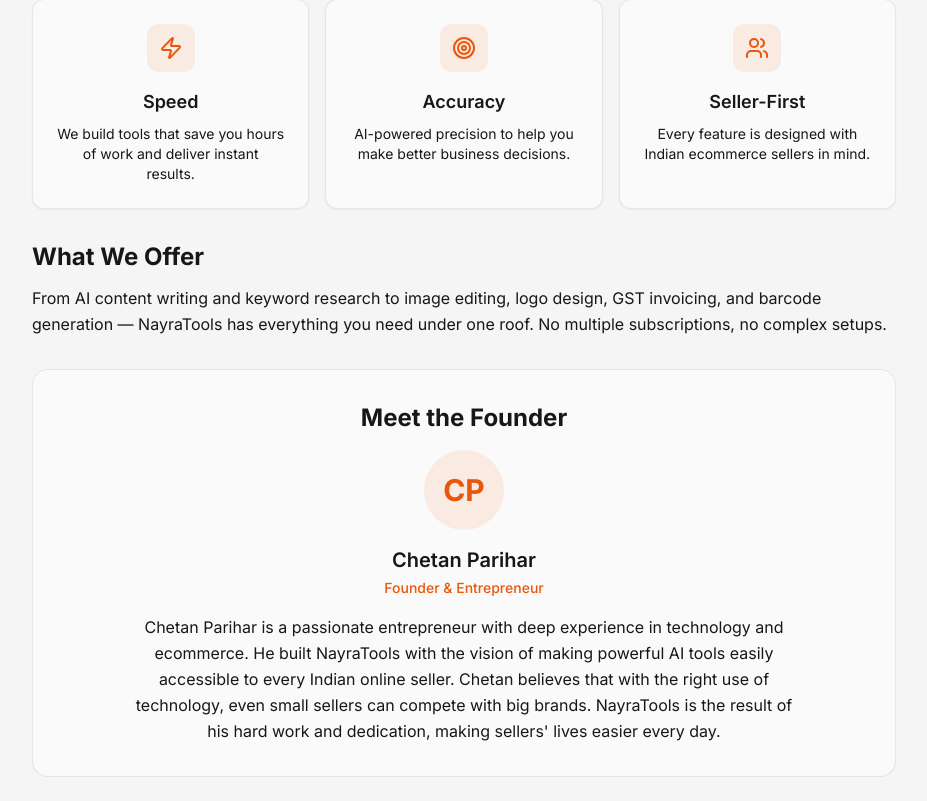
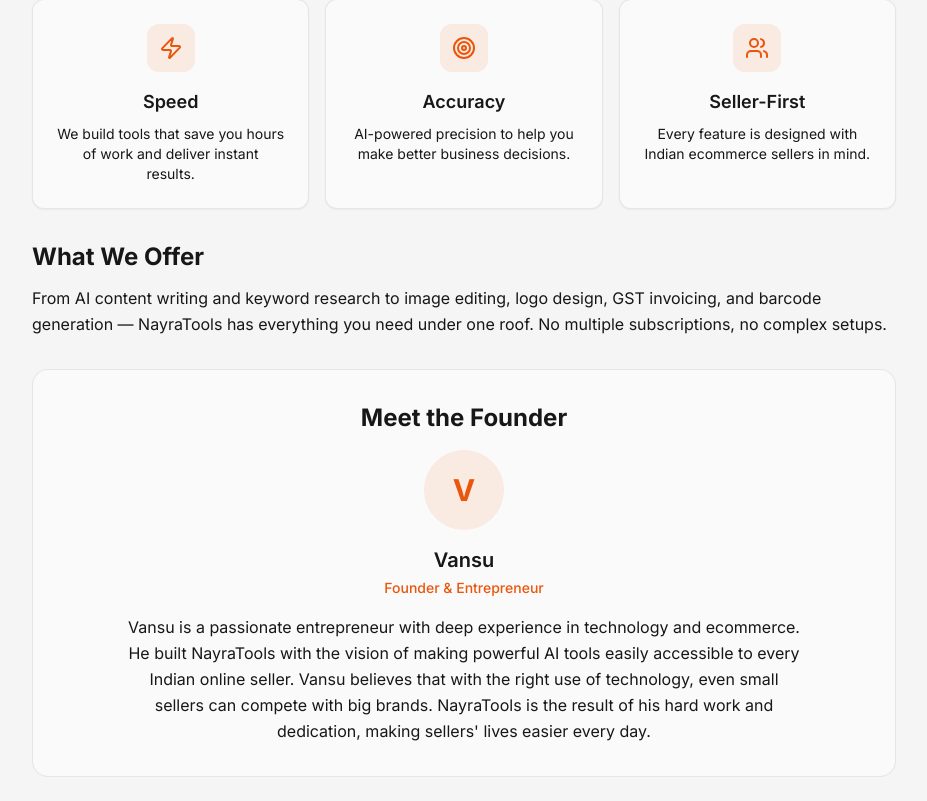
Before and after one commit to zyronce-ai/tools, a React (Vite) app: page /about in a window 1280 px wide. Shown: the part 507-1308 px from the top of the page, without its empty margins (176-1103 px from the left). Built offline with nearby package versions, Linux system fonts and the light colour scheme; no server answers.

Commit message:
Update About page founder name to Vansu

```diff
--- a/src/pages/AboutUs.tsx
+++ b/src/pages/AboutUs.tsx
@@ -65,12 +65,12 @@
         <div className="mt-8 p-8 rounded-2xl bg-card border border-border/50 text-center">
           <h2 className="text-2xl font-bold mb-4">Meet the Founder</h2>
           <div className="mx-auto h-20 w-20 rounded-full bg-primary/10 flex items-center justify-center mb-4">
-            <span className="text-3xl font-bold text-primary">CP</span>
+            <span className="text-3xl font-bold text-primary">V</span>
           </div>
-          <h3 className="text-xl font-semibold mb-1">Chetan Parihar</h3>
+          <h3 className="text-xl font-semibold mb-1">Vansu</h3>
           <p className="text-sm text-primary font-medium mb-4">Founder & Entrepreneur</p>
           <p className="text-muted-foreground leading-relaxed max-w-2xl mx-auto">
-            Chetan Parihar is a passionate entrepreneur with deep experience in technology and ecommerce. He built NayraTools with the vision of making powerful AI tools easily accessible to every Indian online seller. Chetan believes that with the right use of technology, even small sellers can compete with big brands. NayraTools is the result of his hard work and dedication, making sellers' lives easier every day.
+            Vansu is a passionate entrepreneur with deep experience in technology and ecommerce. He built NayraTools with the vision of making powerful AI tools easily accessible to every Indian online seller. Vansu believes that with the right use of technology, even small sellers can compete with big brands. NayraTools is the result of his hard work and dedication, making sellers' lives easier every day.
           </p>
         </div>
       </div>
```
